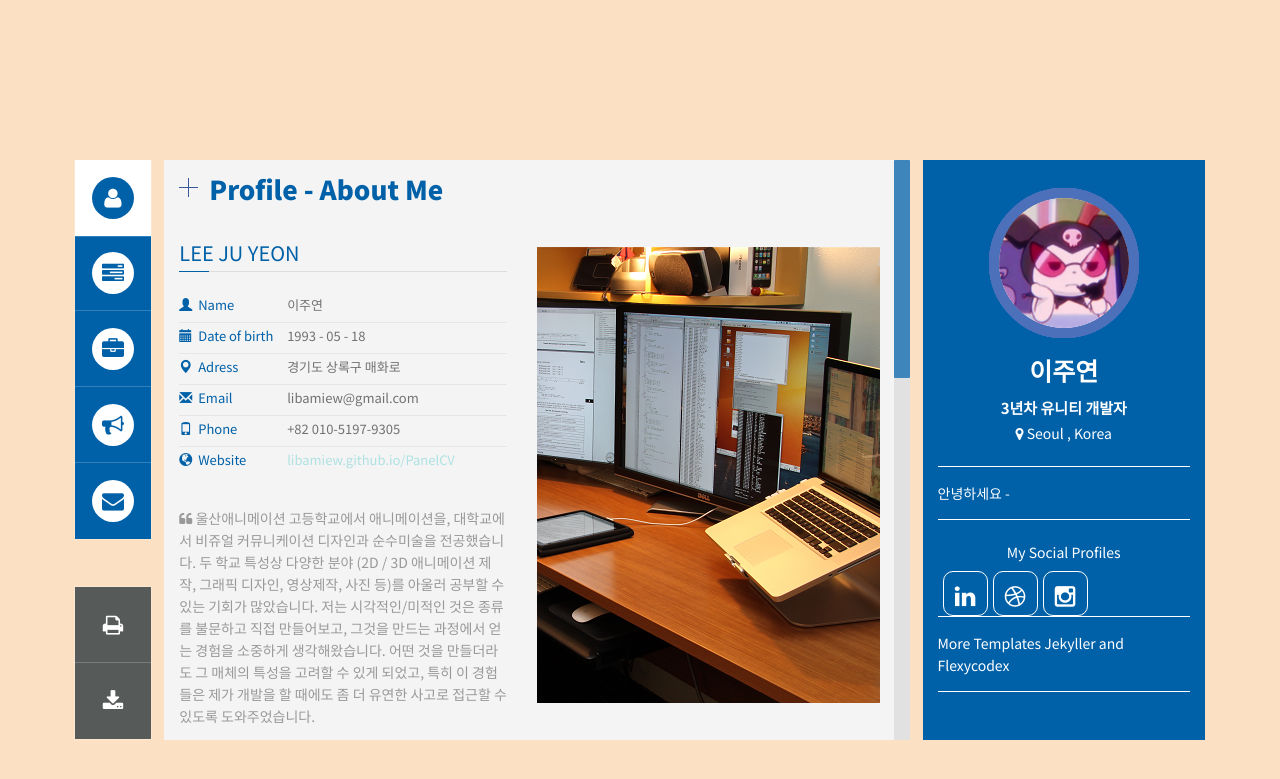
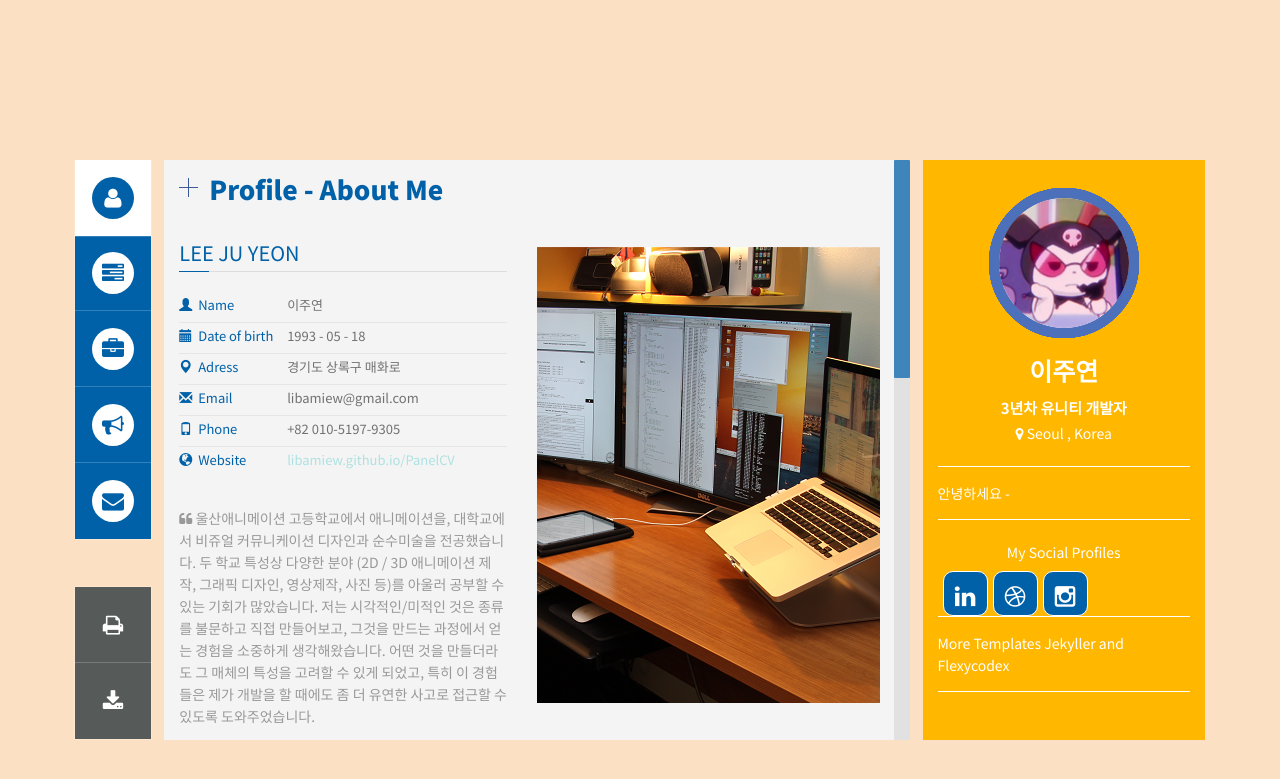
Before and after one commit to libamiew/PanelCV, a Jekyll site: the page built from index.html, in a window 1280 px wide. Shown: the top 779 px of the page. Built offline with Jekyll 4.4.1, drawn with Linux system fonts in a browser that asks for light colours; some web fonts are replaced.

Commit message:
Update DarkBlue.css

```diff
--- a/assets/css/colors/DarkBlue.css
+++ b/assets/css/colors/DarkBlue.css
@@ -180,7 +180,7 @@ h2.resp-accordion:hover .hi-icon, .no-touch .hi-icon-effect-5 .hi-icon:hover {
     background: #0061a8;
 }
 .widget-profil{
-    background: #0061a8;
+    background: #FFB700;
 }
 .widget-profil .head-image{
     border: 10px solid #4c70ba;
```
